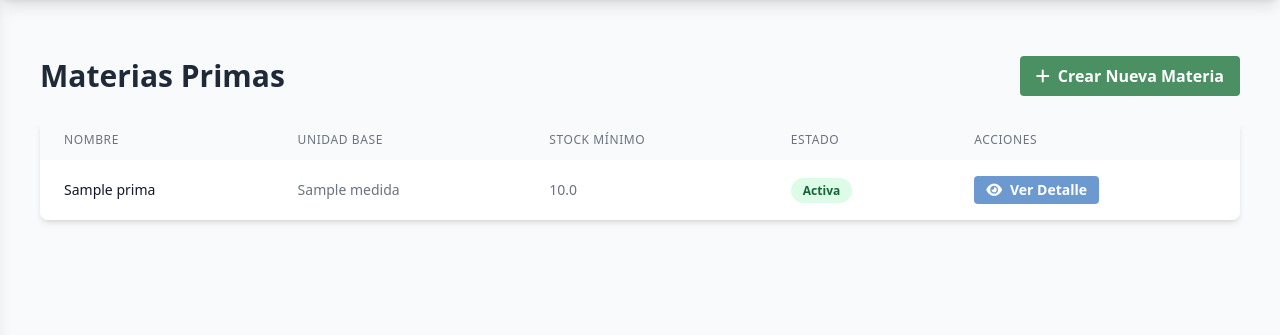
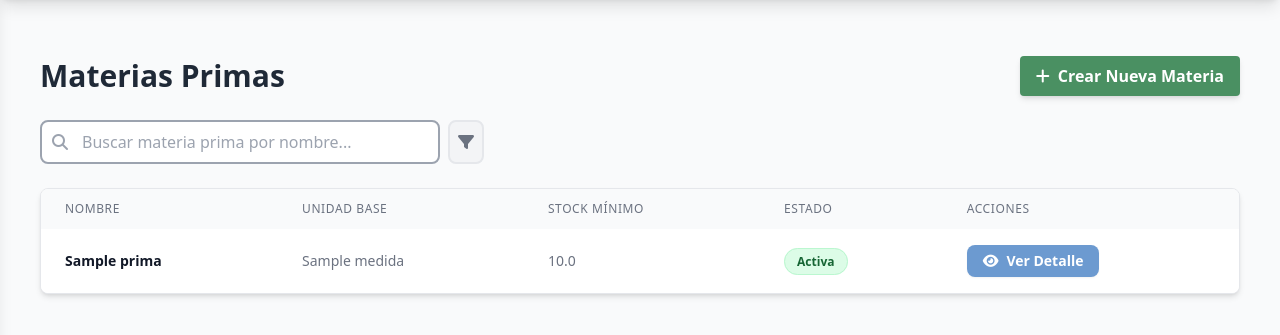
Before and after one commit to IDGS-802-21002866/CloudBrew, a Flask app: page /materias_primas/ in a window 1280 px wide. Shown: the part 64-399 px from the top of the page. Run offline with Flask 3, Linux system fonts and the light colour scheme; tables that the repository leaves empty hold one stand-in row (values such as "Sample post"); style sheets or scripts are compiled from the project's sources; parts of the project's set-up code (start-up, migrations or seed data) failed here and were passed over.

Commit message:
Refactor:Se actulizaron metodos de materias primas de estaticos a self

```diff
--- a/app/modules/materias_primas/routes.py
+++ b/app/modules/materias_primas/routes.py
@@ -9,7 +9,7 @@ servicio_unidades = UnidadMedidaService()
 
 @bp.route("/")
 def listar():
-    materias = servicio.listar_materias(incluir_inactivas=True)
+    materias = servicio.listar_materias(True)
     return render_template("materias_primas/listar.html", materias=materias)
 
 @bp.route("/crear", methods=["GET", "POST"])
--- a/app/modules/materias_primas/service.py
+++ b/app/modules/materias_primas/service.py
@@ -2,20 +2,20 @@ from app.modules.materias_primas import repository
 from app.modules.materias_primas.model import MateriaPrima
 
 class MateriaPrimaService:
-    @staticmethod
-    def listar_materias(incluir_inactivas=True):
+
+    def listar_materias(self, incluir_inactivas=True):
         if incluir_inactivas:
             return repository.get_all_materias_primas_with_inactive()
         return repository.get_all_materias_primas_activas()
 
-    @staticmethod
-    def obtener_por_id(id):
+
+    def obtener_por_id(self, id):
         materia = repository.get_materia_prima_by_id(id)
         if not materia: raise ValueError("Materia prima no encontrada.")
         return materia
 
-    @staticmethod
-    def crear_materia(data):
+
+    def crear_materia(self, data):
         nombre = data.get("nombre").strip().capitalize()
         if repository.get_materia_prima_by_nombre(nombre):
             raise ValueError(f"La materia prima '{nombre}' ya existe.")
@@ -34,10 +34,10 @@ class MateriaPrimaService:
             id_unidad_base=data.get("id_unidad_base"),
             stock_minimo=stock
         )
-        return repository.create_materia_prima(nueva)
+        return repository.create_unidad_medida(nueva)
 
-    @staticmethod
-    def desactivar_materia(id):
+
+    def desactivar_materia(self, id):
         materia = repository.get_materia_prima_by_id(id)
         if materia and materia.activo:
             materia.activo = False
@@ -45,8 +45,8 @@ class MateriaPrimaService:
         elif materia and not materia.activo:
             raise ValueError("La materia prima ya está desactivada.")
 
-    @staticmethod
-    def activar_materia(id): # NUEVO
+
+    def activar_materia(self, id):
         materia = repository.get_materia_prima_by_id(id)
         if materia and not materia.activo:
             materia.activo = True
--- a/app/modules/materias_primas/templates/materias_primas/crear.html
+++ b/app/modules/materias_primas/templates/materias_primas/crear.html
@@ -14,7 +14,7 @@
             <span class="font-bold text-gray-700">Información de la Materia Prima</span>
         </div>
 
-        <form method="POST" class="p-8">
+        <form method="POST" class="p-8" novalidate>
             {{ form.hidden_tag() }}
 
             <div class="grid grid-cols-1 md:grid-cols-2 gap-x-8 gap-y-4">
--- a/app/modules/materias_primas/templates/materias_primas/listar.html
+++ b/app/modules/materias_primas/templates/materias_primas/listar.html
@@ -9,13 +9,27 @@
 
   <div class="flex justify-between items-center mb-6">
     <h1 class="text-3xl font-bold text-gray-800">Materias Primas</h1>
-    <a href="{{ url_for('materias_primas.crear') }}" class="bg-[#4A9062] hover:bg-[#3A7A52] text-white font-bold py-2 px-4 rounded flex items-center">
+    <a href="{{ url_for('materias_primas.crear') }}" class="bg-[#4A9062] hover:opacity-90 text-white font-bold py-2 px-4 rounded flex items-center shadow-md transition">
       <i class="fa-solid fa-plus mr-2"></i> Crear Nueva Materia
     </a>
   </div>
 
-  <div class="bg-white shadow-md rounded-lg overflow-hidden">
-    <table class="min-w-full table-auto">
+  <div class="mb-6 flex items-center space-x-2">
+    <div class="relative w-full md:w-1/3">
+      <span class="absolute inset-y-0 left-0 flex items-center pl-3 pointer-events-none">
+        <i class="fa-solid fa-magnifying-glass text-gray-400"></i>
+      </span>
+      <input type="text" id="inputBusqueda"
+             class="w-full pl-10 pr-4 py-2 border-2 border-gray-400 rounded-lg focus:outline-none focus:border-[#6C9AD0] transition-colors"
+             placeholder="Buscar materia prima por nombre...">
+    </div>
+    <div class="p-2 bg-gray-100 rounded-lg border-2 border-gray-200">
+        <i class="fa-solid fa-filter text-gray-500"></i>
+    </div>
+  </div>
+
+  <div class="bg-white shadow-md rounded-lg overflow-hidden border border-gray-200">
+    <table class="min-w-full table-auto" id="tablaMaterias">
       <thead class="bg-gray-50">
         <tr>
           <th class="px-6 py-3 text-left text-xs font-medium text-gray-500 uppercase tracking-wider">Nombre</th>
@@ -27,19 +41,21 @@
       </thead>
       <tbody class="bg-white divide-y divide-gray-200">
         {% for materia in materias %}
-        <tr>
-          <td class="px-6 py-4 whitespace-nowrap text-sm font-medium text-gray-900">{{ materia.nombre }}</td>
+        <tr class="hover:bg-gray-50 transition-colors">
+          <td class="px-6 py-4 whitespace-nowrap text-sm font-bold text-gray-900 col-nombre">{{ materia.nombre }}</td>
           <td class="px-6 py-4 whitespace-nowrap text-sm text-gray-500">{{ materia.unidad.nombre }}</td>
           <td class="px-6 py-4 whitespace-nowrap text-sm text-gray-500">{{ materia.stock_minimo }}</td>
           <td class="px-6 py-4 whitespace-nowrap text-sm text-gray-500">
             {% if materia.activo %}
-            <span class="rounded-full px-3 py-1 text-xs font-bold bg-green-100 text-green-800">Activa</span>
+            <span class="rounded-full px-3 py-1 text-xs font-bold bg-green-100 text-green-800 border border-green-200">Activa</span>
             {% else %}
-            <span class="rounded-full px-3 py-1 text-xs font-bold bg-red-100 text-red-800">Inactiva</span>
+            <span class="rounded-full px-3 py-1 text-xs font-bold bg-red-100 text-red-800 border border-red-200">Inactiva</span>
             {% endif %}
           </td>
           <td class="px-6 py-4 whitespace-nowrap text-sm font-medium">
-            <a href="{{ url_for('materias_primas.detalle', id=materia.id) }}" class="text-white font-bold py-1 px-3 rounded flex items-center" style="background-color: #6C9AD0; width: fit-content;">
+            <a href="{{ url_for('materias_primas.detalle', id=materia.id) }}"
+               class="text-white font-bold py-1.5 px-4 rounded-lg flex items-center shadow-sm hover:opacity-90 transition"
+               style="background-color: #6C9AD0; width: fit-content;">
               <i class="fa-solid fa-eye mr-2"></i> Ver Detalle
             </a>
           </td>
@@ -49,4 +65,20 @@
     </table>
   </div>
 </div>
+
+<script>
+    document.getElementById('inputBusqueda').addEventListener('keyup', function() {
+        const busqueda = this.value.toLowerCase();
+        const filas = document.querySelectorAll('#tablaMaterias tbody tr');
+
+        filas.forEach(fila => {
+            const nombre = fila.querySelector('.col-nombre').textContent.toLowerCase();
+            if (nombre.includes(busqueda)) {
+                fila.style.display = "";
+            } else {
+                fila.style.display = "none";
+            }
+        });
+    });
+</script>
 {% endblock %}
--- a/app/modules/unidades_medida/templates/unidades_medida/crear.html
+++ b/app/modules/unidades_medida/templates/unidades_medida/crear.html
@@ -14,7 +14,7 @@
             <span class="font-bold text-gray-700">Información de la Unidad</span>
         </div>
 
-        <form method="POST" class="p-8">
+        <form method="POST" class="p-8" novalidate>
             {{ form.hidden_tag() }}
 
             <div class="grid grid-cols-1 md:grid-cols-2 gap-x-8 gap-y-4">
```
Also changed, not shown: app/modules/unidades_medida/templates/unidades_medida/listar.html (+35 -8 lines).
